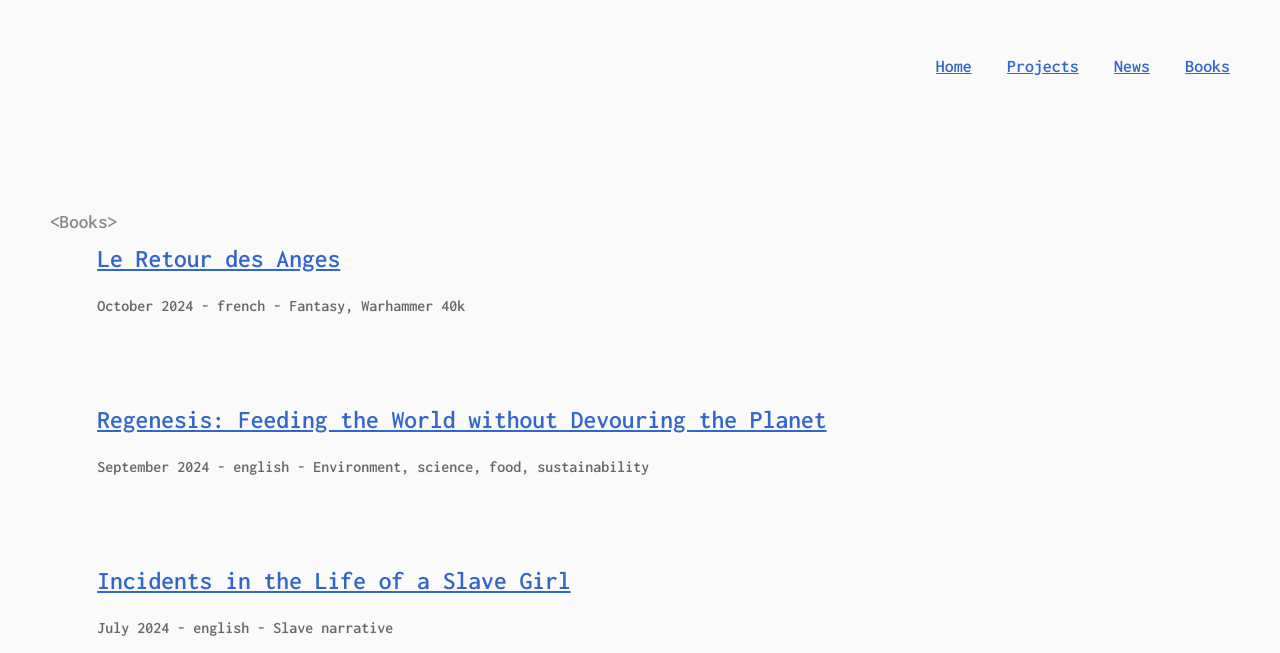
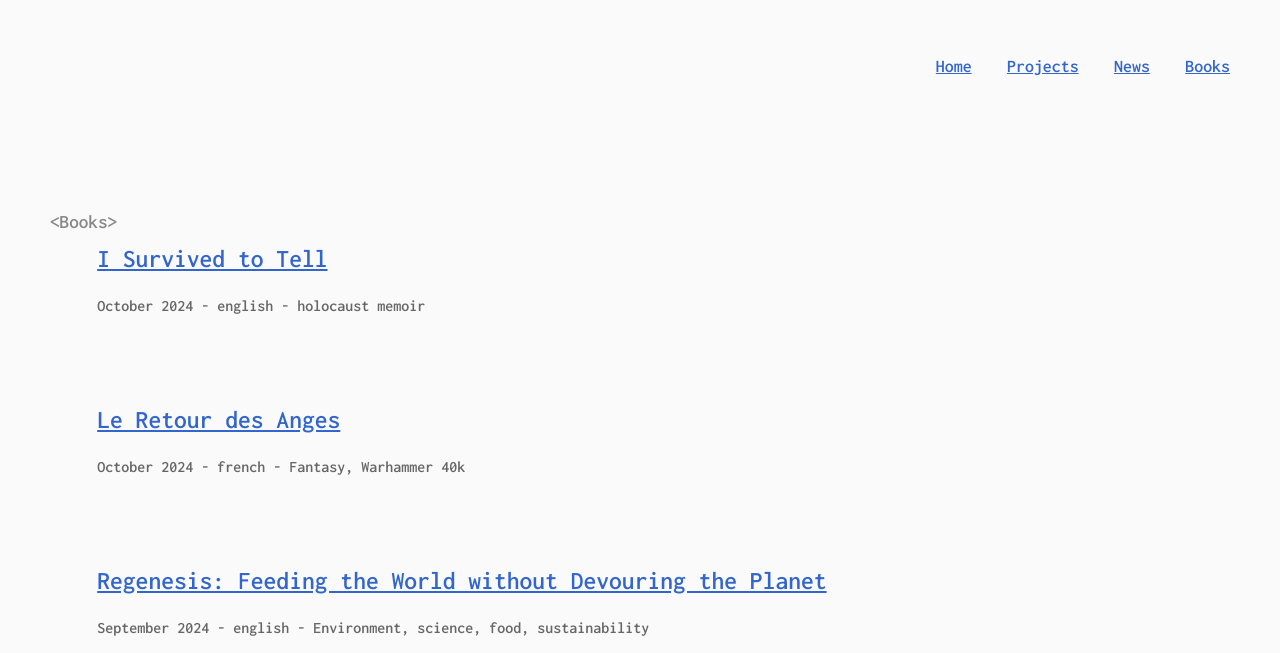
Before and after one commit to kevinch/kevinchevallierme, a Next.js app: page /books in a window 1280 px wide. Shown: the part 147-800 px from the top of the page. Built offline with nearby package versions, Linux system fonts and the light colour scheme.

Commit message:
Add book

```diff
--- a/components/Books.tsx
+++ b/components/Books.tsx
@@ -6,6 +6,14 @@ function Books() {
       <span className="code-help">{"<Books>"}</span>
 
       <div className="books-list">
+        <Book
+          title="I Survived to Tell"
+          kind="holocaust memoir"
+          language="english"
+          date="october 2024"
+          link="https://www.goodreads.com/author/list/22179373.Noach_Natan_elechower"
+        />
+
         <Book
           title="Le Retour des Anges"
           kind="Fantasy, Warhammer 40k"
```
